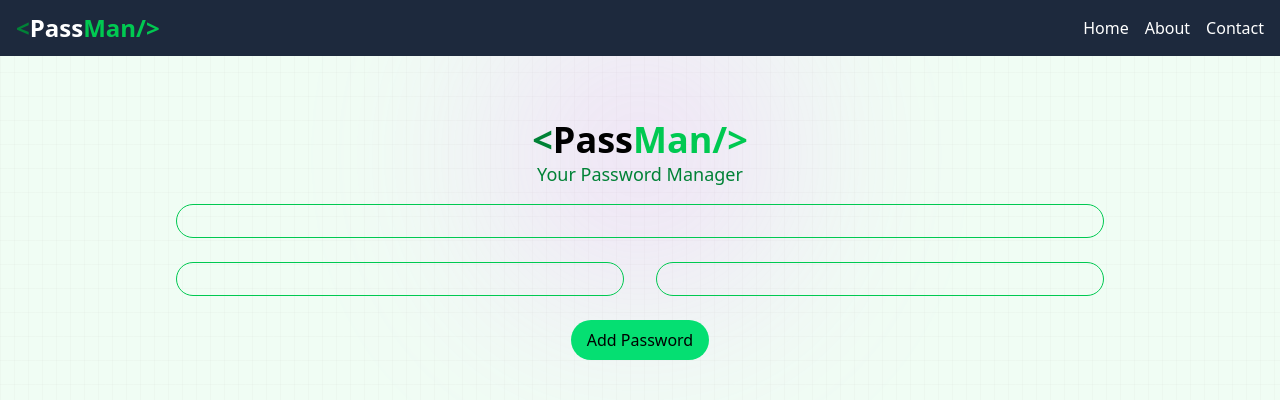
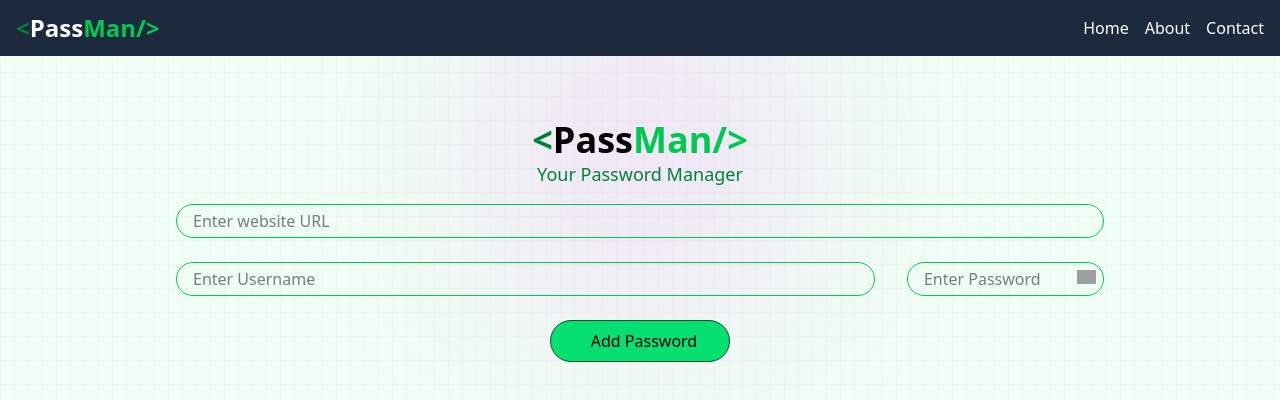
Before and after one commit to sahil-s-i/PassMan, a React (Vite) app: page / in a window 1280 px wide. Shown: the top 400 px of the page. Built offline with nearby package versions, Linux system fonts and the light colour scheme; grey boxes are pictures that could not be loaded; some icons are missing.

Commit message:
Added show and hide password icons

```diff
--- a/src/components/Manager.jsx
+++ b/src/components/Manager.jsx
@@ -1,6 +1,19 @@
-import React from 'react'
+import React, { useRef } from 'react'
 
 const Manager = () => {
+    const ref = useRef();
+    const showPassword = () => {
+        const src = ref.current.src;
+        console.log(src);
+
+        if (src.endsWith("hide.png")) {
+            ref.current.src = "/show.png"
+        }
+        else {
+            ref.current.src = "/hide.png"
+        }
+    }
+
     return (
         <>
             <div className="absolute inset-0 -z-10 h-full w-full bg-green-50 bg-[linear-gradient(to_right,#8080800a_1px,transparent_1px),linear-gradient(to_bottom,#8080800a_1px,transparent_1px)] bg-[size:14px_24px]">
@@ -14,13 +27,18 @@ const Manager = () => {
                 </h1>
                 <p className='text-green-700 text-lg text-center'>Your Password Manager</p>
                 <div className="flex flex-col p-4 text-black gap-6 items-center">
-                    <input className='rounded-full border border-green-500 w-full p-4 py-1' type="text" name='' id='' />
+                    <input placeholder='Enter website URL' className='rounded-full border border-green-500 w-full p-4 py-1' type="text" name='' id='' />
                     <div className="flex w-full gap-8">
-                        <input className='rounded-full border border-green-500 w-full p-4 py-1' type="text" name='' id='' />
-                        <input className='rounded-full border border-green-500 w-full p-4 py-1' type="text" name='' id='' />
+                        <input placeholder='Enter Username' className='rounded-full border border-green-500 w-full p-4 py-1' type="text" name='' id='' />
+                        <div className="relative">
+                            <input placeholder='Enter Password' className='rounded-full border border-green-500 w-full p-4 py-1' type="text" name='' id='' />
+                            <span className="absolute right-0 top-0 cursor-pointer" onClick={showPassword}>
+                                <img ref={ref} width={35} className='p-2' src="/show.png" alt="Show icon" />
+                            </span>
+                        </div>
                     </div>
 
-                    <button className='flex justify-center items-center bg-green-400 rounded-full px-4 py-2 w-fit hover:bg-green-300'>
+                    <button className='flex justify-center items-center bg-green-400 rounded-full gap-2 border border-green-900 px-8 py-2 w-fit hover:bg-green-300'>
                         <lord-icon
                             src="https://cdn.lordicon.com/ueoydrft.json"
                             trigger="hover"
```
